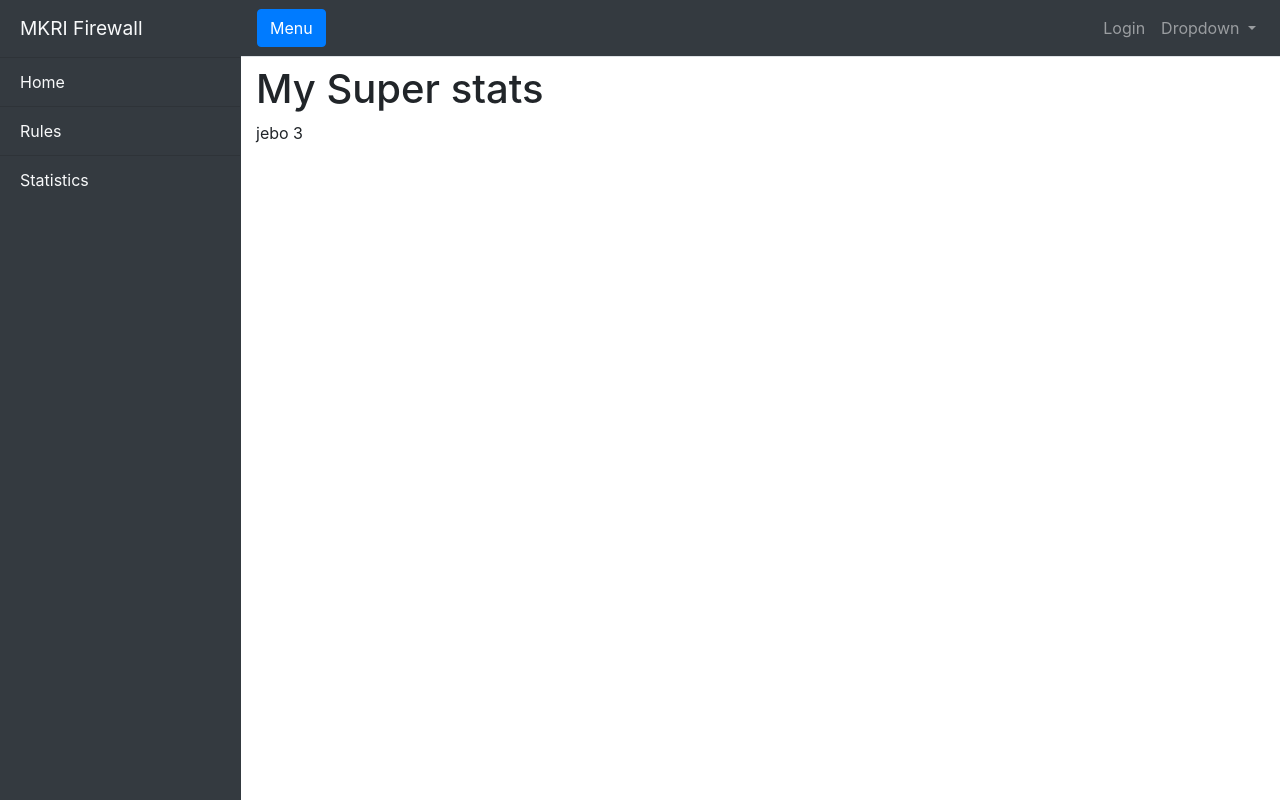
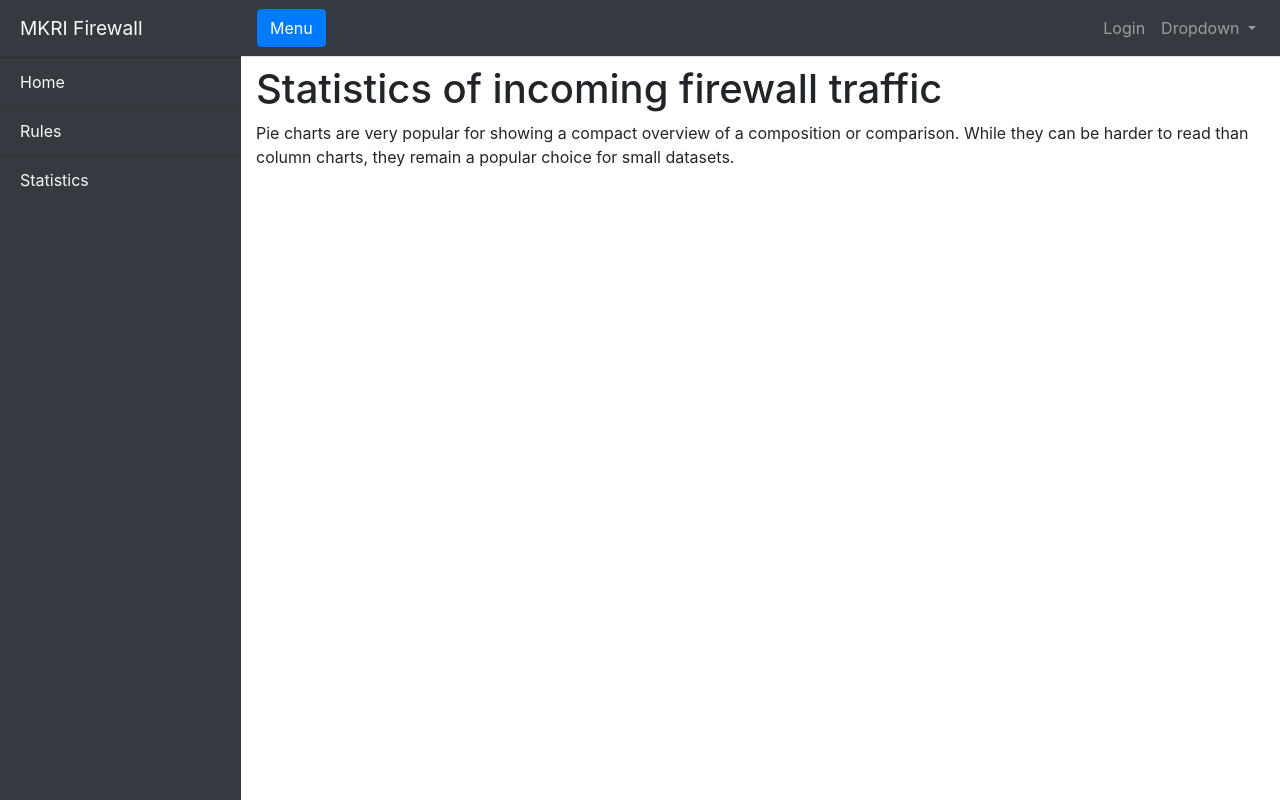
Before and after one commit to adiosnb/MKRI, a Django app: template mkrifirewall/firewall/templates/firewall/stats.html in a window 1280 px wide. Run offline with Django 3.2, Linux system fonts and the light colour scheme; the template is opened without the code that fills it: most values are stand-ins (such as "Sample title", 1, 10 or a date in 2020); some libraries are stand-ins or nearby versions.

Commit message:
[django] adding HighChart into template

```diff
--- a/mkrifirewall/firewall/templates/firewall/stats.html
+++ b/mkrifirewall/firewall/templates/firewall/stats.html
@@ -1,7 +1,65 @@
 {% extends "firewall/base.html" %}
 {% block body %}
-<h1>
-	My Super stats
-</h1>
-<p> jebo 3
+    <h1>
+        Statistics of incoming firewall traffic
+    </h1>
+
+    <script src="https://code.highcharts.com/highcharts.js"></script>
+    <script src="https://code.highcharts.com/modules/exporting.js"></script>
+    <script src="https://code.highcharts.com/modules/export-data.js"></script>
+    <script src="https://code.highcharts.com/modules/accessibility.js"></script>
+
+    <figure class="highcharts-figure">
+        <div id="chart1"></div>
+        <p class="highcharts-description">
+            Pie charts are very popular for showing a compact overview of a
+            composition or comparison. While they can be harder to read than
+            column charts, they remain a popular choice for small datasets.
+        </p>
+    </figure>
+
+    <script>
+        Highcharts.chart('chart1', {
+            chart: {
+                plotBackgroundColor: null,
+                plotBorderWidth: null,
+                plotShadow: false,
+                type: 'pie'
+            },
+            title: {
+                text: 'Browser market shares in January, 2018'
+            },
+            tooltip: {
+                pointFormat: '{series.name}: <b>{point.percentage:.1f}%</b>'
+            },
+            accessibility: {
+                point: {
+                    valueSuffix: '%'
+                }
+            },
+            plotOptions: {
+                pie: {
+                    allowPointSelect: true,
+                    cursor: 'pointer',
+                    dataLabels: {
+                        enabled: true,
+                        format: '<b>{point.name}</b>: {point.percentage:.1f} %'
+                    }
+                }
+            },
+            series: [{
+                name: 'Brands',
+                colorByPoint: true,
+                data: [
+                    {% for k,v in chart1.items %}
+                        {
+                            name: '{{ k }}',
+                            y: {{ v }}
+                        },
+                    {% endfor %}
+                ]
+            }]
+        });
+    </script>
+
 {% endblock body %}
```
Also changed, not shown: mkrifirewall/firewall/views.py (+8 -1 lines).
